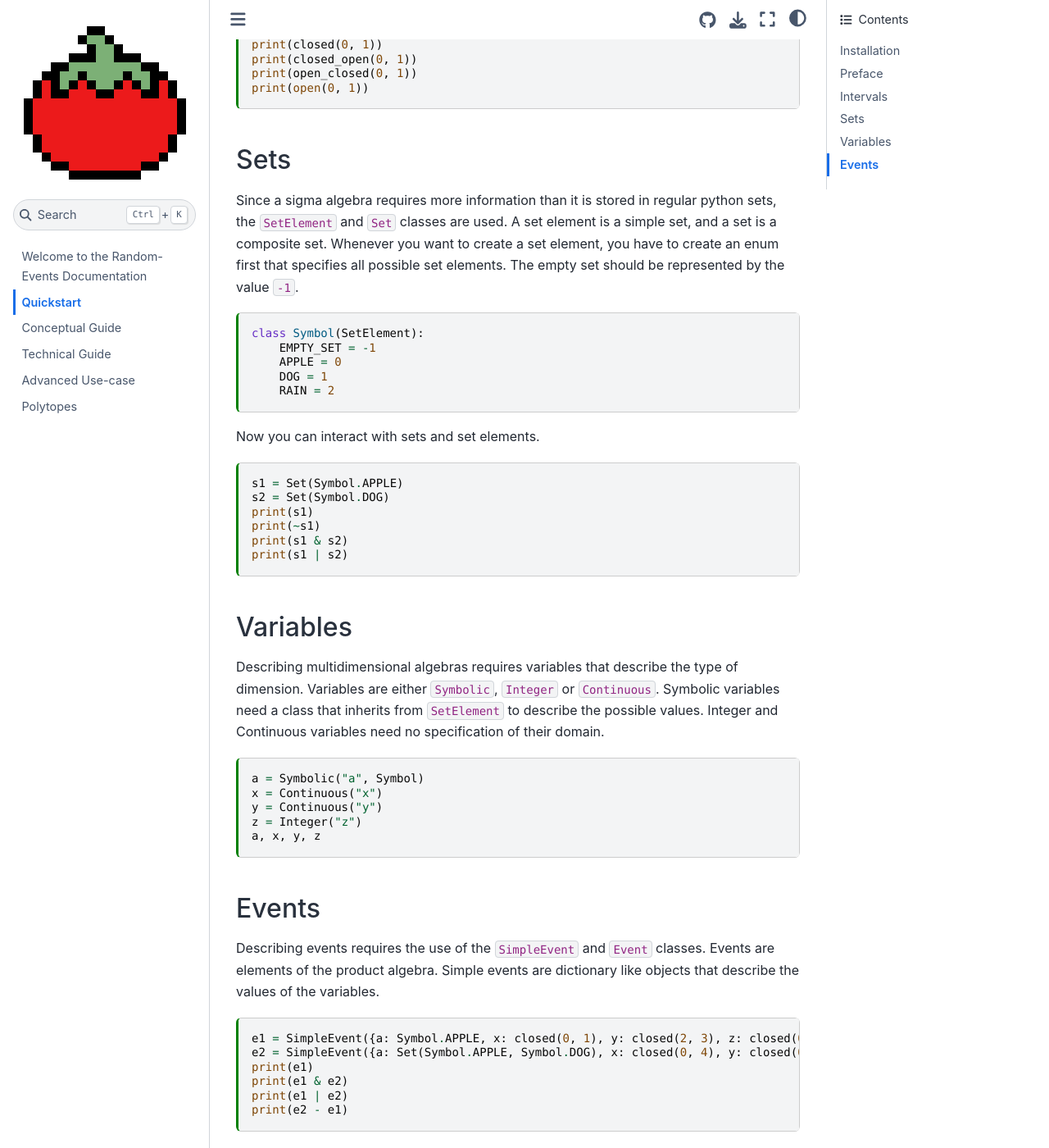
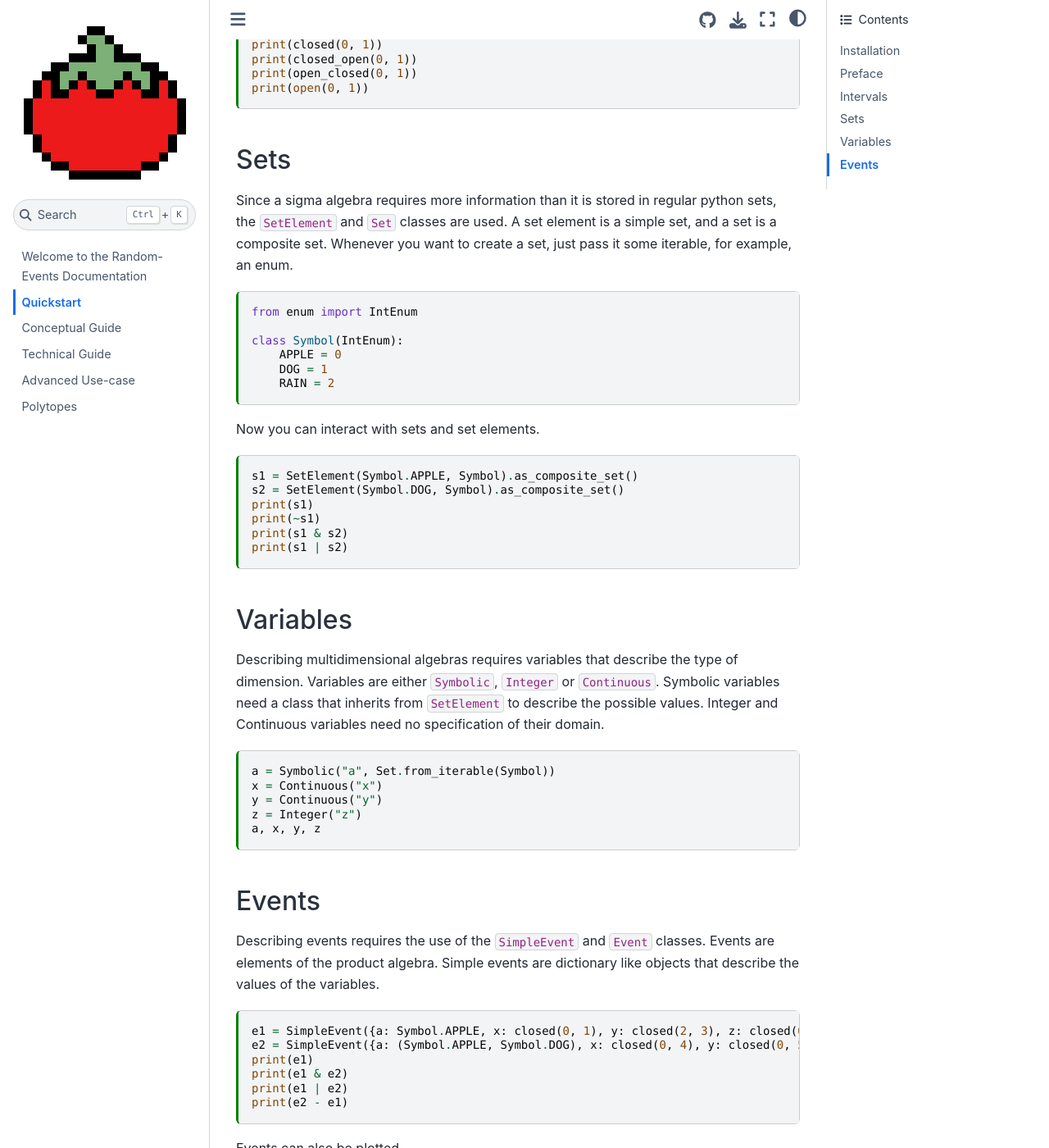
Before and after one commit to tomsch420/random-events, a Jupyter Book: the page built from docs/quickstart.md, in a window 1280 px wide and 1400 px high, scrolled down 1671 px. Shown: the whole window at 82% size. Built offline with Jupyter Book 1.0.4 settings and Sphinx 7.4.7 and the Sphinx Book theme 1.1.4, drawn with Linux system fonts in a browser that asks for light colours; pages that are not in the unit, such as notebooks, are missing from menus; comment, search, counter and statistics services are not loaded.

Commit message:
Updated the doc.

````diff
--- a/docs/quickstart.md
+++ b/docs/quickstart.md
@@ -113,14 +113,13 @@
 Since a sigma algebra requires more information than it is stored in regular python sets, the `SetElement` and `Set`
 classes are used.
 A set element is a simple set, and a set is a composite set.
-Whenever you want to create a set element, you have to create an enum first that specifies all possible set elements.
-The empty set should be represented by the value `-1`.
+Whenever you want to create a set, just pass it some iterable, for example, an enum.
 
 ```{code-cell} ipython3
 :tags: []
+from enum import IntEnum
 
-class Symbol(SetElement):
-    EMPTY_SET = -1
+class Symbol(IntEnum):
     APPLE = 0
     DOG = 1
     RAIN = 2
@@ -131,8 +130,8 @@
 ```{code-cell} ipython3
 :tags: []
 
-s1 = Set(Symbol.APPLE)
-s2 = Set(Symbol.DOG)
+s1 = SetElement(Symbol.APPLE, Symbol).as_composite_set()
+s2 = SetElement(Symbol.DOG, Symbol).as_composite_set()
 print(s1)
 print(~s1)
 print(s1 & s2)
@@ -149,7 +148,7 @@
 ```{code-cell} ipython3
 :tags: []
 
-a = Symbolic("a", Symbol)
+a = Symbolic("a", Set.from_iterable(Symbol))
 x = Continuous("x")
 y = Continuous("y")
 z = Integer("z")
@@ -166,7 +165,7 @@
 :tags: []
 
 e1 = SimpleEvent({a: Symbol.APPLE, x: closed(0, 1), y: closed(2, 3), z: closed(0, 10)}).as_composite_set()
-e2 = SimpleEvent({a: Set(Symbol.APPLE, Symbol.DOG), x: closed(0, 4), y: closed(0, 5), z: closed(0, 20)}).as_composite_set()
+e2 = SimpleEvent({a: (Symbol.APPLE, Symbol.DOG), x: closed(0, 4), y: closed(0, 5), z: closed(0, 20)}).as_composite_set()
 print(e1)
 print(e1 & e2)
 print(e1 | e2)
````
Also changed, not shown: docs/advanced_use.md (+5 -5 lines), docs/intro.md (+1 -1 lines).
